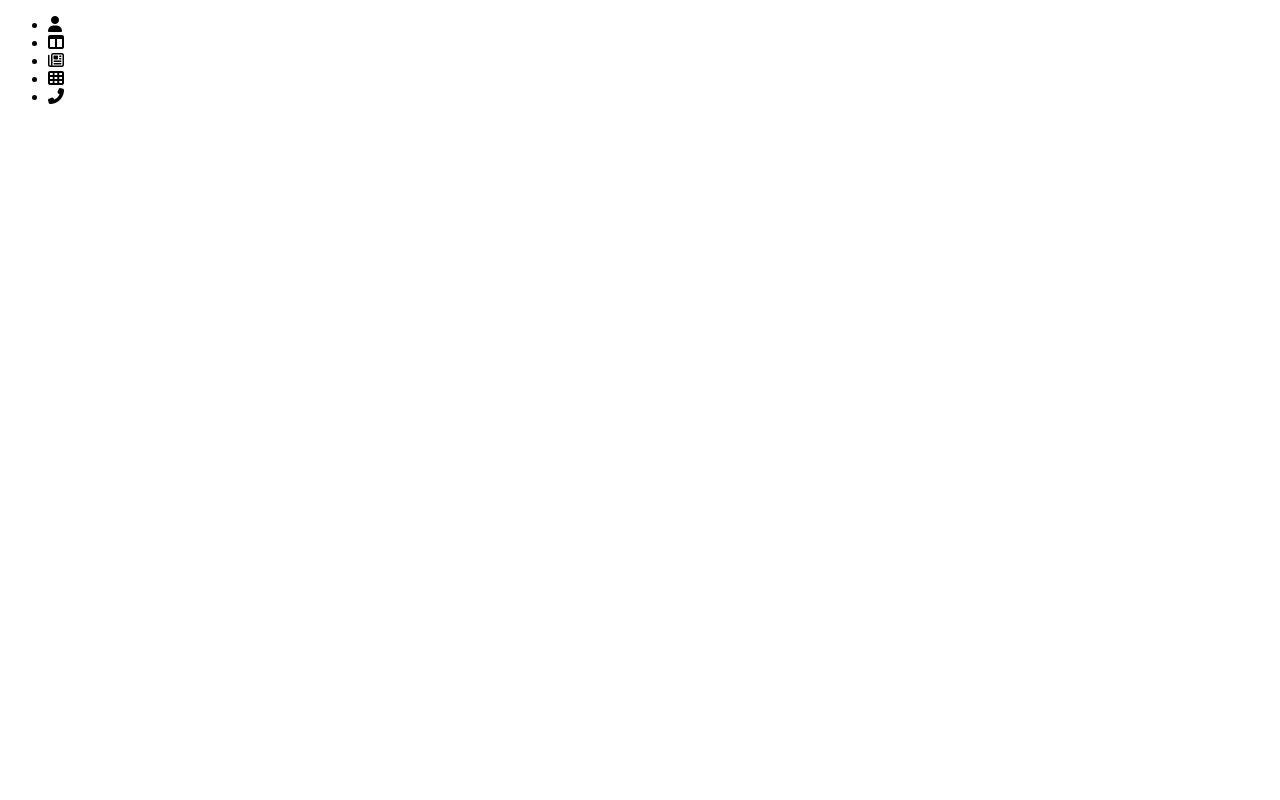
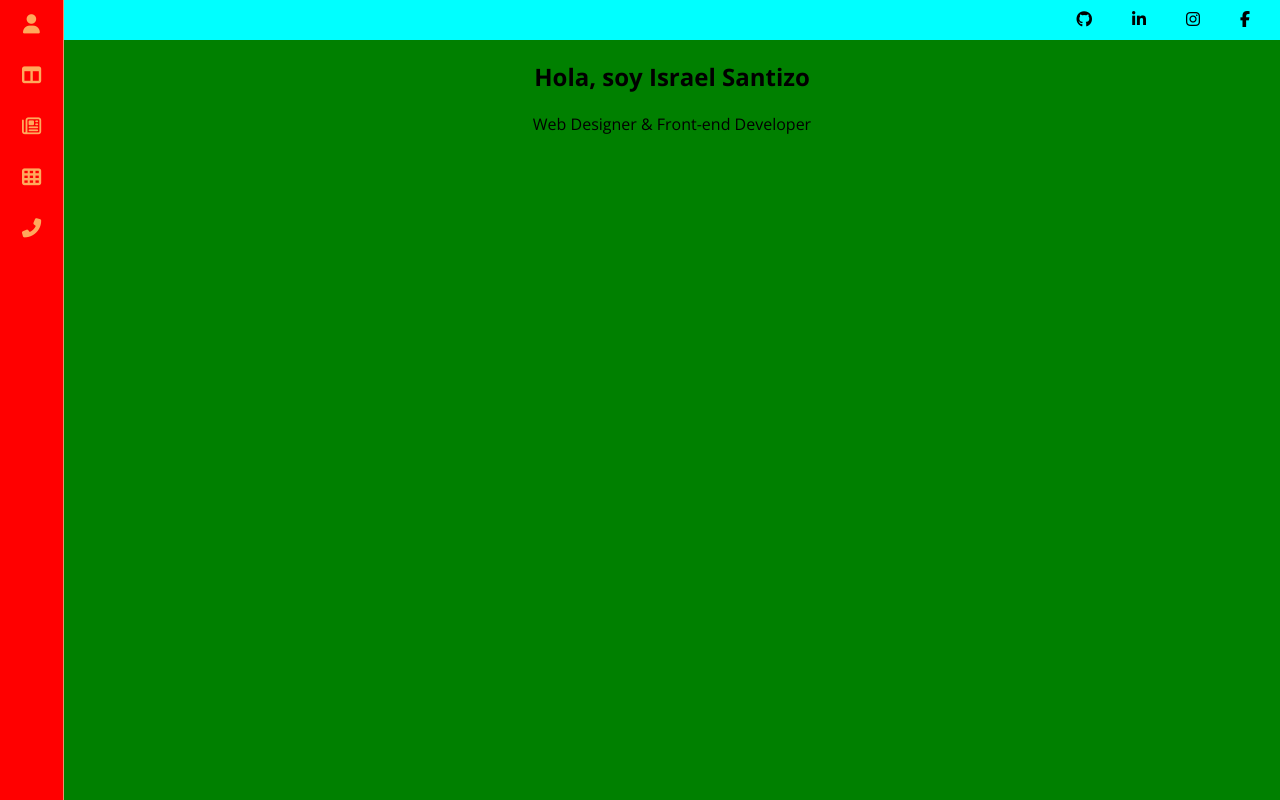
Before and after one commit to IsraelSantizo98/portafolio2, a plain HTML site: page index.html in a window 1280 px wide. Drawn offline with nearby package versions, Linux system fonts and the light colour scheme.

Commit message:
Se agrego estilos y estructura

```diff
--- a/css/style.css
+++ b/css/style.css
@@ -0,0 +1,76 @@
+:root {
+  --colorIcon: #ffa95c;
+  --colorSection: #ffaa5d;
+  --openSans: "Open Sans", sans-serif;
+  --fontSizePrimary: 16px;
+}
+body {
+  margin: 0;
+  font-family: var(--openSans);
+  font-size: var(--fontSizePrimary);
+  height: 100vh;
+  width: 100vw;
+  display: flex;
+}
+.menu {
+  list-style: none;
+  margin: 0;
+  padding: 0;
+  /* width: 80px; */
+  height: 100vh;
+  border-right: 1px solid #eb916c;
+}
+.menu li {
+  /* border: 1px solid black; */
+  /* background: red; */
+  padding: 0.9em 0;
+  text-align: center;
+}
+.menu span i {
+  color: var(--colorIcon);
+  font-size: 1.2em;
+  /* margin: 10px; */
+}
+.wrapper {
+  width: 100%;
+  display: grid;
+  grid-template-columns: 5% 95%;
+  grid-template-rows: 5% 95%;
+  grid-template-areas:
+    "header contact"
+    "header hero";
+}
+.header {
+  grid-area: header;
+  background-color: red;
+}
+.contact {
+  grid-area: contact;
+  background-color: aqua;
+}
+.contact-grid {
+  display: flex;
+  align-items: center;
+  justify-content: flex-start;
+  flex-direction: row-reverse;
+  flex-wrap: wrap;
+}
+.contact-grid a {
+  /* border: 1px solid black; */
+  margin-right: 20px;
+  padding: 8px 10px;
+}
+.contact-grid a i {
+  color: black;
+}
+.hero {
+  grid-area: hero;
+  background-color: green;
+}
+.hero-title {
+  display: flex;
+  align-items: center;
+  justify-content: flex-end;
+  flex-direction: column;
+}
+/* #6294F3 */
--- a/index.html
+++ b/index.html
@@ -7,12 +7,16 @@
       src="https://kit.fontawesome.com/1085598771.js"
       crossorigin="anonymous"
     ></script>
+    <link
+      href="https://fonts.googleapis.com/css2?family=Open+Sans:wght@300;400;600;700;800&display=swap"
+      rel="stylesheet"
+    />
     <link rel="stylesheet" href="css/style.css" />
     <title>Portafolio</title>
   </head>
   <body>
-    <header class="header">
-      <div class="header-grid">
+    <div class="wrapper">
+      <header class="header">
         <ul class="menu">
           <li>
             <span><i class="fas fa-user"></i></span>
@@ -30,7 +34,23 @@
             <span><i class="fas fa-phone-alt"></i></span>
           </li>
         </ul>
-      </div>
-    </header>
+      </header>
+      <section class="contact">
+        <div class="contact-grid">
+          <a href="#"><i class="fab fa-facebook-f"></i></a>
+          <a href="https://www.instagram.com/israel_santos98/" target="_blank"
+            ><i class="fab fa-instagram"></i
+          ></a>
+          <a href="#"><i class="fab fa-linkedin-in"></i></a>
+          <a href="#"><i class="fab fa-github"></i></a>
+        </div>
+      </section>
+      <section class="hero">
+        <div class="hero-title">
+          <h1>Hola, soy Israel Santizo</h1>
+          <span>Web Designer & Front-end Developer</span>
+        </div>
+      </section>
+    </div>
   </body>
 </html>
```
Also changed, not shown: assets/hero.svg (added).
